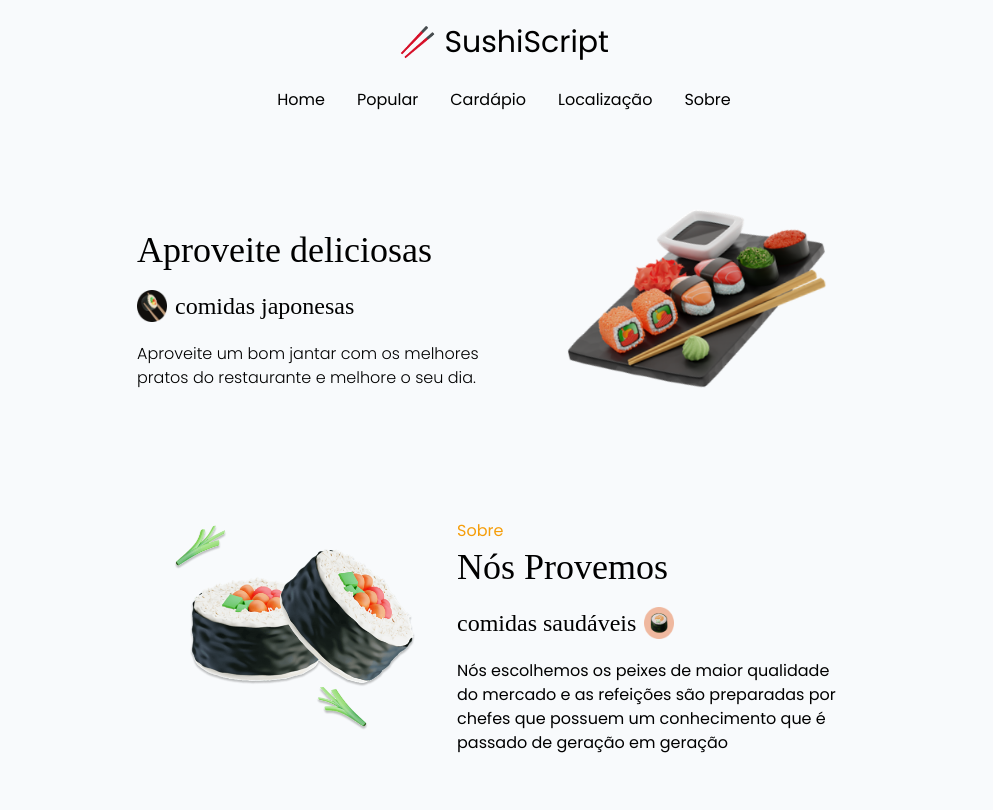
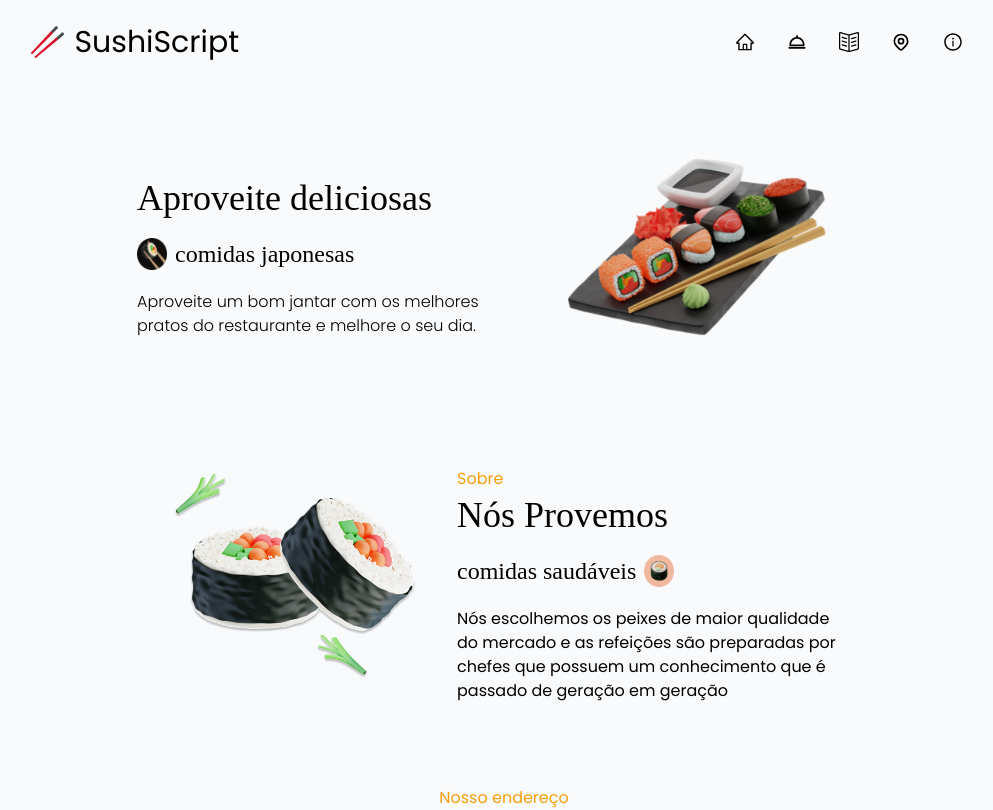
Before and after one commit to luiz7727/SushiScript, a Next.js app: page / in a window 1280 px wide. Shown: the top 810 px of the page, without its empty margins (136-1129 px from the left). Built offline with nearby package versions, Linux system fonts and the light colour scheme; a web font is replaced by a local one.

Commit message:
Update: icons have been added

```diff
--- a/src/components/Header.tsx
+++ b/src/components/Header.tsx
@@ -1,19 +1,34 @@
 import Link from "next/link"
+
+import { AiOutlineHome, AiOutlineInfoCircle } from "react-icons/ai";
+import { BiDish } from "react-icons/bi";
+import { SlBookOpen } from "react-icons/sl";
+import { HiOutlineLocationMarker } from "react-icons/hi";
 
 
 const Header = () => {
   return (
     <header className="container-padding py-6">
-      <div className="max-width flex flex-col">
-        <div className="text-center mb-7">
+      <div className="max-width flex items-center justify-between md:flex-col md:justify-start">
+        <div className="text-center flex items-center md:mb-7">
           <span className="text-3xl">🥢 SushiScript</span>
         </div>
         <div className="min-w-fit flex justify-center flex-wrap">
-          <Link href="/" className="mx-4">Home</Link>
-          <Link href="/#popular" className="mx-4">Popular</Link>
-          <Link href="/Cardapio" className="mx-4">Cardápio</Link>
-          <Link href="/#localization" className="mx-4">Localização</Link>
-          <Link href="/#about" className="mx-4">Sobre</Link>
+          <Link href="/" title="Home" className="text-xl mx-4">
+            <AiOutlineHome />
+          </Link>
+          <Link href="/#popular" title="Pratos populares" className="text-xl mx-4">
+            <BiDish />
+          </Link>
+          <Link href="/Cardapio" title="Cardápio" className="text-xl mx-4">
+            <SlBookOpen />
+          </Link>
+          <Link href="/#localization" title="Localização" className="text-xl mx-4">
+            <HiOutlineLocationMarker />
+          </Link>
+          <Link href="/#about" title="Sobre o SushiScript" className="text-xl mx-4">
+            <AiOutlineInfoCircle />
+          </Link>
         </div>
       </div>
     </header>
```
